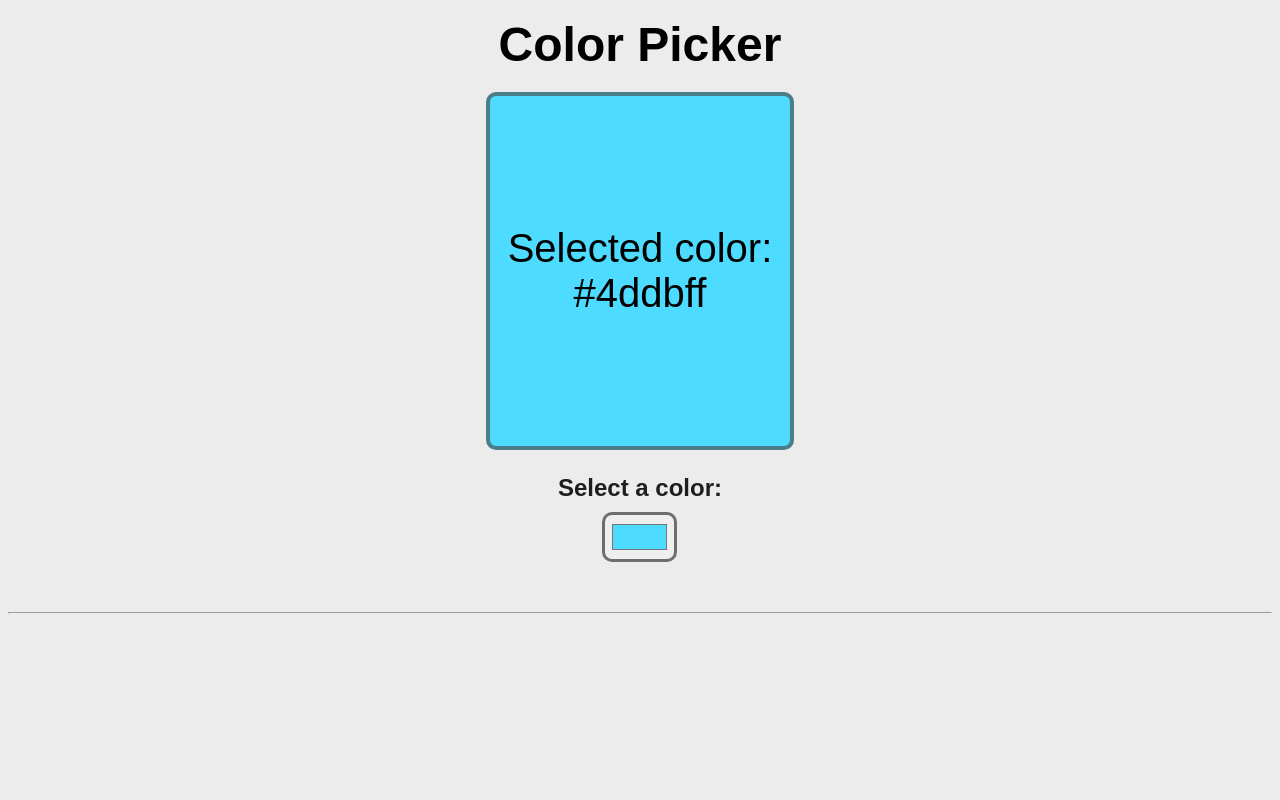
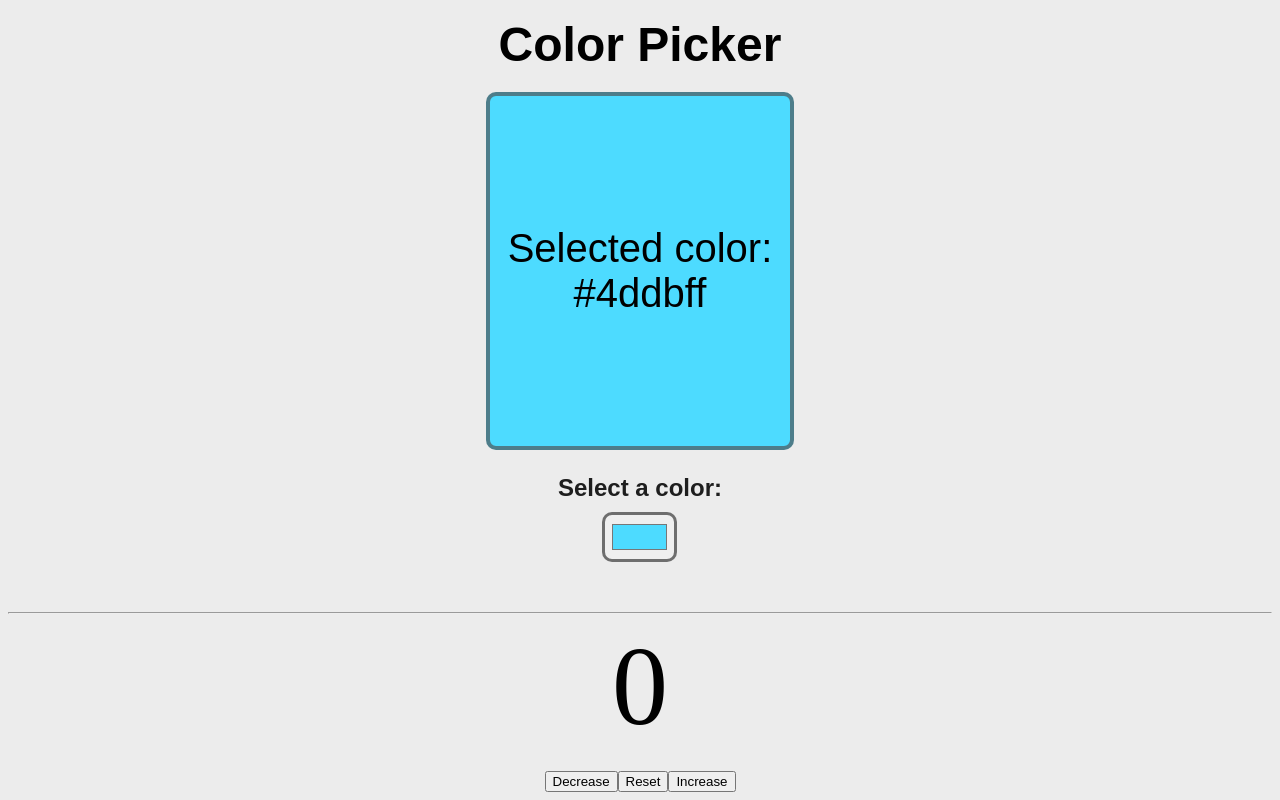
Before and after one commit to Defenseman/react_full_course, a React (Vite) app in the folder my_react_project/: page / in a window 1280 px wide. Shown: the part 3226-4026 px from the top of the page. Before the commit the page ends 3848 px from the top, so only its background shows below. Built offline with nearby package versions, Linux system fonts and the light colour scheme.

Commit message:
Update Function

```diff
--- a/my_react_project/src/App.jsx
+++ b/my_react_project/src/App.jsx
@@ -11,6 +11,7 @@ import ClickEvents from './components/Click events/clickEvents.jsx'
 import Component from "./components/reactHook/reactHook.jsx";
 import OnChangeComponent from "./components/onChange/onChange.jsx"
 import ColorPicker from "./components/colorPicker/colorPicker.jsx";
+import UpdateFnc from "./components/updateFnc/updateFnc.jsx";
 
 function App() {
     const fruits= [{id:1, name:'Apple',calories: 55},
@@ -62,6 +63,7 @@ function App() {
             <hr></hr>
             <ColorPicker/>
             <hr></hr>
+            <UpdateFnc/>
         </>
     );
 }
--- /dev/null
+++ b/my_react_project/src/components/updateFnc/styles.module.css
@@ -0,0 +1,8 @@
+.container {
+    text-align: center;
+}
+.container p {
+    font-size: 7rem;
+    margin-top: 0;
+    margin-bottom: 20px;
+}
--- /dev/null
+++ b/my_react_project/src/components/updateFnc/updateFnc.jsx
@@ -0,0 +1,36 @@
+// Update function - A function passed as an argument to setState() usually
+//                   ex. setYears(y => y + 1)
+//                   Allow for safe updates based on the previous state
+//                   Used with multiple state updates and asynchronous function
+//                   Good practice to use update functions
+
+import React, {useState} from 'react';
+import styles from './styles.module.css'
+
+function UpdateFnc() {
+    const [count, setCount] = useState(0);
+
+    const increaseCount = () => {
+        setCount(count => count + 1)
+        setCount(count => count + 1);
+    }
+    const resetCount = () => {
+        setCount(0)
+    }
+    const decreaseCount = () => {
+        setCount(count => count - 1)  // Here is two ways of using
+        setCount(c => c - 1);         // This one is preferred
+    }
+
+
+    return (
+        <div className={styles.container}>
+            <p>{count}</p>
+            <button onClick={decreaseCount}>Decrease</button>
+            <button onClick={resetCount}>Reset</button>
+            <button onClick={increaseCount}>Increase</button>
+        </div>
+    )
+}
+
+export default UpdateFnc;
```
